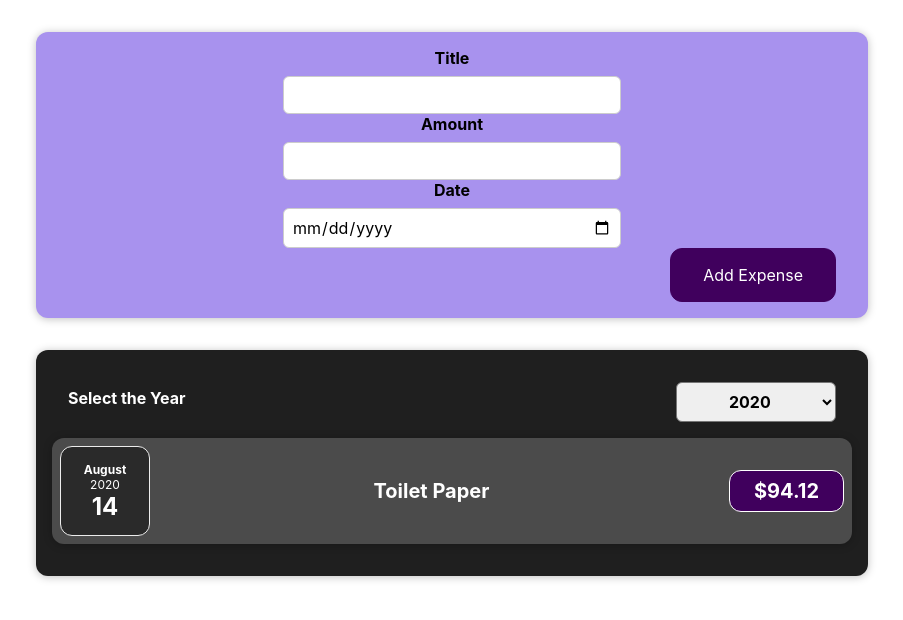
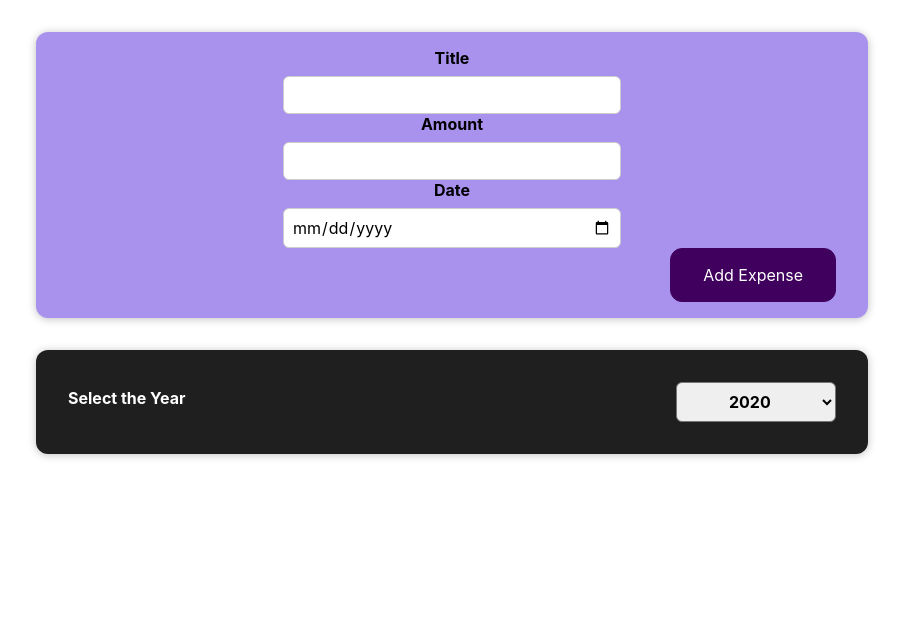
Before and after one commit to aparna124/Expense-tracker, a React (Create React App) app: page / in a window 1280 px wide. Shown: the top 620 px of the page, without its empty margins (188-1091 px from the left). Built offline with nearby package versions, Linux system fonts and the light colour scheme.

Commit message:
Added condition for displaying expenses

```diff
--- a/src/components/Expenses/Expenses.js
+++ b/src/components/Expenses/Expenses.js
@@ -19,28 +19,34 @@ const Expenses = (props) =>
     const filteredExpenses = props.items.filter(expense =>
       {
         return expense.date.getFullYear().toString() === filteredYear;
-      })
+      });
 
-    return (
-    <div>
-      <Card className="expenses">
-        <ExpensesFilter
-          selected={filteredYear}
-          onChangeFilter={filterChangeHandler}
-        />
 
-        {filteredExpenses.map((expense) => (
+    let expensesContent = <p> No items find </p>
+
+    if(filteredExpenses.length > 0)
+    {
+      expensesContent = filteredExpenses.length > 0 && (
+        filteredExpenses.map((expense) => (
           <ExpenseItem
             key={expense.id}
             title={expense.title}
             amount={expense.amount}
             date={expense.date}
           />
-        ))}
+        )
+      ))
+    }
 
-
-      </Card>
-    </div>
+    return (
+      <div>
+        <Card className="expenses">
+          <ExpensesFilter
+            selected={filteredYear}
+            onChangeFilter={filterChangeHandler}
+          />
+        </Card>
+      </div>
     );
 }
 
```
